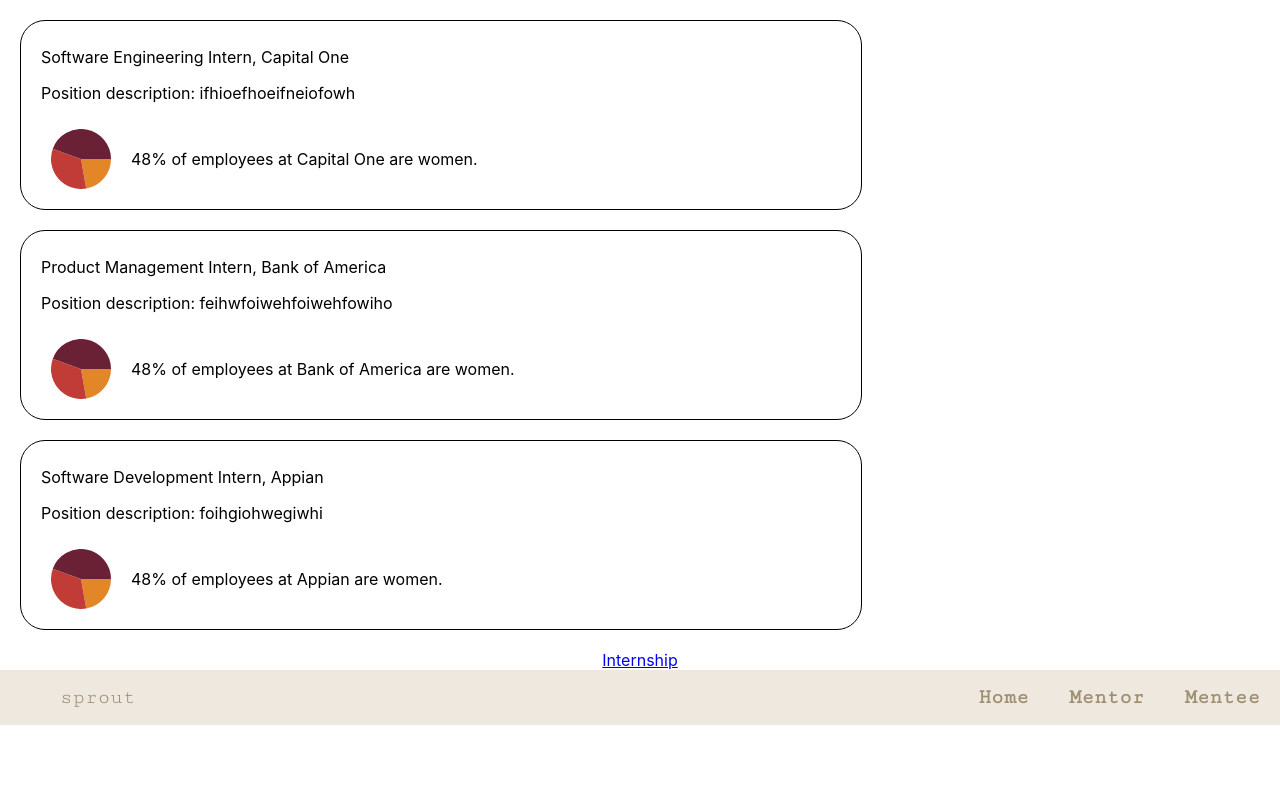
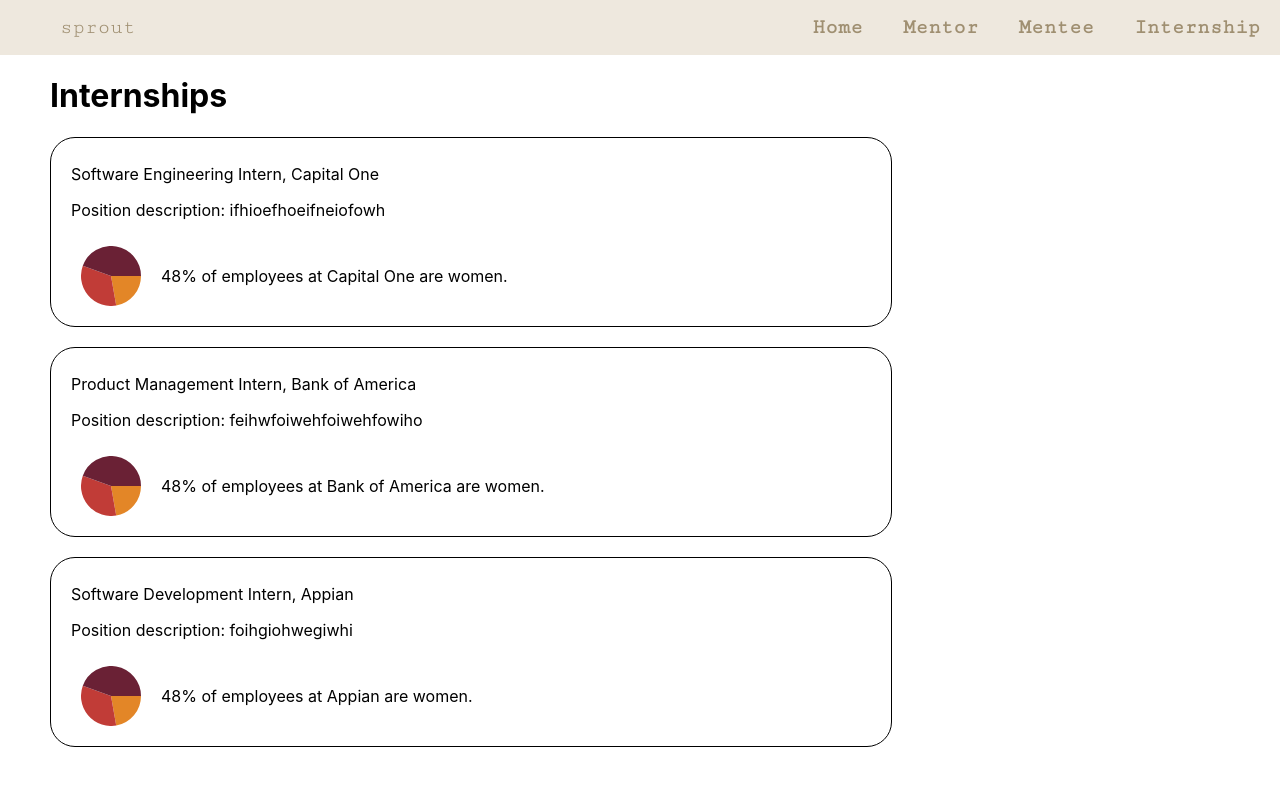
Before and after one commit to anjalisamavedam/sprout-technica-2022, a React (Create React App) app in the folder my-app/: page /internship in a window 1280 px wide. Shown: the top 786 px of the page. Built offline with nearby package versions, Linux system fonts and the light colour scheme.

Commit message:
added mentor and mentee pages, and linked to navbar

```diff
--- a/my-app/package.json
+++ b/my-app/package.json
@@ -8,6 +8,7 @@
     "@testing-library/user-event": "^13.2.1",
     "react": "^18.2.0",
     "react-dom": "^18.2.0",
+    "react-minimal-pie-chart": "^8.3.0",
     "react-router-dom": "^6.4.2",
     "react-scripts": "^5.0.1",
     "web-vitals": "^2.1.0"
--- a/my-app/public/index.html
+++ b/my-app/public/index.html
@@ -29,7 +29,7 @@
   <body>
     <noscript>You need to enable JavaScript to run this app.</noscript>
     <div id="root">
-      <a href="/internship">Internship</a>
+      <!-- <a href="/internship">Internship</a> -->
     </div>
     <!--
       This HTML file is a template.
--- a/my-app/src/App.js
+++ b/my-app/src/App.js
@@ -2,20 +2,26 @@
 import './App.css';
 import Navbar from './components/navbar/Navbar';
 
+import Mentee from './components/mentee/Mentee';
+import Mentor from './components/mentor/Mentor';
 import Internship from './components/internship/Internship';
+
 
 function App() {
   return (
     <div className="App">
+      <Navbar/>
+
       <Router>
         <Routes>
         <Route path='/' element={<App/>}></Route>
+        <Route path='/mentee' element={<Mentee/>}></Route>
+        <Route path='/mentor' element={<Mentor/>}></Route>
           <Route path='/internship' element={<Internship/>}></Route>
         </Routes>
       </Router>
-       <a href="/internship">Internship</a>
 
-      <Navbar/>
+
 
     </div>
   );
--- /dev/null
+++ b/my-app/src/components/internship/Internship.css
@@ -0,0 +1,4 @@
+.internships {
+  text-align: left;
+  margin-left: 50px;
+}
--- a/my-app/src/components/internship/Internship.jsx
+++ b/my-app/src/components/internship/Internship.jsx
@@ -1,9 +1,11 @@
 import React, { memo } from 'react'
 import JobCard from './JobCard'
+import './Internship.css'
 
 const Internship = memo(() => {
   return (
-    <div>
+    <div className='internships'>
+      <h1>Internships</h1>
       <JobCard position="Software Engineering Intern" company="Capital One" description="ifhioefhoeifneiofowh"/>
       <JobCard position="Product Management Intern" company="Bank of America" description="feihwfoiwehfoiwehfowiho"/>
       <JobCard position="Software Development Intern" company="Appian" description="foihgiohwegiwhi"/>
--- a/my-app/src/components/internship/JobCard.css
+++ b/my-app/src/components/internship/JobCard.css
@@ -7,7 +7,7 @@
   padding-right: 20px;
   padding-top: 10px;
   padding-bottom: 10px;
-  margin: 20px;
+  margin-bottom: 20px;
 }
 
 .piechart {
--- /dev/null
+++ b/my-app/src/components/mentee/Mentee.css
@@ -0,0 +1,4 @@
+.mentee {
+  text-align: left;
+  margin-left: 50px;
+}
--- /dev/null
+++ b/my-app/src/components/mentee/Mentee.jsx
@@ -0,0 +1,20 @@
+import PropTypes from 'prop-types'
+import React, { memo } from 'react'
+
+import './Mentee.css'
+
+const Mentee = memo((props) => {
+  return (
+    <div className='mentee'>
+      <h1>Mentee</h1>
+
+
+
+
+    </div>
+  )
+})
+
+Mentee.propTypes = {}
+
+export default Mentee
--- /dev/null
+++ b/my-app/src/components/mentor/Mentor.css
@@ -0,0 +1,4 @@
+.mentor {
+  text-align: left;
+  margin-left: 50px;
+}
--- /dev/null
+++ b/my-app/src/components/mentor/Mentor.jsx
@@ -0,0 +1,18 @@
+import PropTypes from 'prop-types'
+import React, { memo } from 'react'
+
+import './Mentor.css'
+
+const Mentor = memo((props) => {
+  return (
+    <div className='mentor'>
+      <h1>Mentor</h1>
+
+
+    </div>
+  )
+})
+
+Mentor.propTypes = {}
+
+export default Mentor
--- a/my-app/src/components/navbar/Navbar.jsx
+++ b/my-app/src/components/navbar/Navbar.jsx
@@ -11,8 +11,9 @@
            <div>
                <ul id="navbar">
                     <li><a href="index.html">Home</a></li>
-                    <li><a href="index.html">Mentor</a></li>
-                    <li><a href="index.html">Mentee</a></li>
+                    <li><a href="../mentor">Mentor</a></li>
+                    <li><a href="../mentee">Mentee</a></li>
+                    <li><a href="../internship">Internship</a></li>
 
                </ul>
 
```
Also changed, not shown: 1 other file (tests, documents, lock files or other folders).
